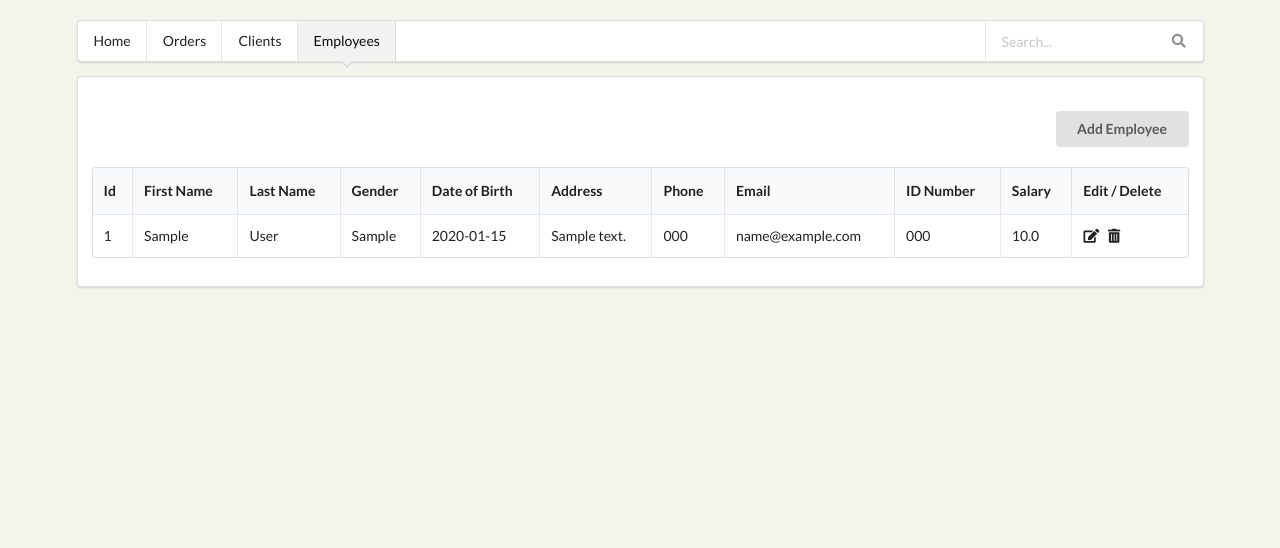
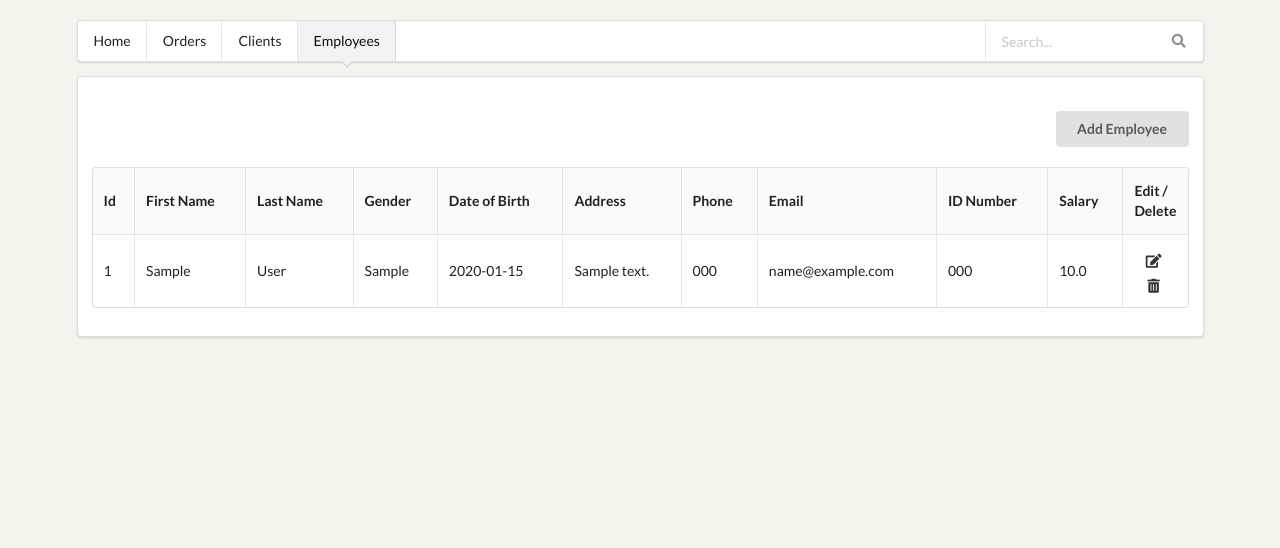
Before and after one commit to tomekmatuszewski/Food_Delivery_API, a FastAPI app: page /fast_delivery/employees in a window 1280 px wide. Shown: the top 548 px of the page. Run offline with FastAPI, Linux system fonts and the light colour scheme; tables that the repository leaves empty hold one stand-in row (values such as "Sample post"); some libraries are stand-ins or nearby versions.

Commit message:
delete for objects added

```diff
--- a/app/crud/clients.py
+++ b/app/crud/clients.py
@@ -25,3 +25,9 @@ def post_client(client_dict: Dict, db: Session) -> Client:
     db.add(client)
     db.commit()
     return client
+
+
+def delete_client(client_id: str, db: Session) -> None:
+    client = db.query(Client).get(client_id)
+    db.delete(client)
+    db.commit()
--- a/app/crud/employees.py
+++ b/app/crud/employees.py
@@ -23,3 +23,9 @@ def post_employee(emp_dict: Dict, db: Session) -> Employee:
     db.add(employee)
     db.commit()
     return employee
+
+
+def delete_employee(employee_id: str, db: Session) -> None:
+    employee = db.query(Employee).get(employee_id)
+    db.delete(employee)
+    db.commit()
--- a/app/crud/orders.py
+++ b/app/crud/orders.py
@@ -37,3 +37,9 @@
     order.distance = distance
     db.add(order)
     db.commit()
+
+
+def delete_order(order_id: str, db: Session) -> None:
+    order = db.query(Order).get(order_id)
+    db.delete(order)
+    db.commit()
--- a/app/routers/employees.py
+++ b/app/routers/employees.py
@@ -4,6 +4,7 @@ from typing import Dict
 from fastapi import APIRouter, Depends, Request
 from fastapi.templating import Jinja2Templates
 from sqlalchemy.orm import Session
+from fastapi.responses import RedirectResponse
 
 from app import Employee, database
 from app.crud import employees as crud
@@ -42,3 +43,9 @@ async def get_all_employees(request: Request, db: Session = Depends(get_db)):
             "employees": employees,
         },
     )
+
+
+@employees.get("/employee/{employee_id}/delete")
+async def delete_employee(employee_id: str, db: Session = Depends(get_db),):
+    crud.delete_employee(employee_id, db)
+    return RedirectResponse(f"/fast_delivery{employees.url_path_for('get_all_employees')}")
--- a/static/main.css
+++ b/static/main.css
@@ -20,3 +20,21 @@ body
 {
     margin-top: 20px !important;
 }
+
+#client-table .delete-edit, #emp-table .delete-edit, #order-table .delete-edit
+{
+    text-align: center;
+    width: 5%;
+}
+
+#client-table a, #emp-table a, #order-table a
+{
+    display: inline-block;
+    color: #343232;
+    margin-top: 5px;
+}
+
+#client-table a:hover, #emp-table a:hover, #order-table a:hover
+{
+    color: #a42020;
+}
--- a/templates/employees.html
+++ b/templates/employees.html
@@ -12,7 +12,7 @@
                 </div>
             </div>
 
-            <table id="order-table" class="ui celled table">
+            <table id="emp-table" class="ui celled table">
                   <thead>
                     <tr>
                         <th>Id</th>
@@ -41,9 +41,11 @@
                         <td>{{ employee.email }}</td>
                         <td>{{ employee.id_number }}</td>
                         <td>{{ employee.salary }}</td>
-                        <td>
-                            <i class="edit icon"></i>
-                            <i class="trash alternate icon"></i>
+                        <td class="delete-edit">
+                            <a class="edit-item" href="#"><i class="edit icon"></i></a>
+                            <a class="delete-item" href="{{ url_for('delete_employee', employee_id=employee.id) }}">
+                                <i class="trash alternate icon"></i>
+                            </a>
                         </td>
                     </tr>
                     {% endfor %}
```
Also changed, not shown: app/routers/clients.py (+8 -1 lines), app/routers/orders.py (+7 -1 lines), templates/clients.html (+4 -4 lines), templates/orders.html (+5 -3 lines).
